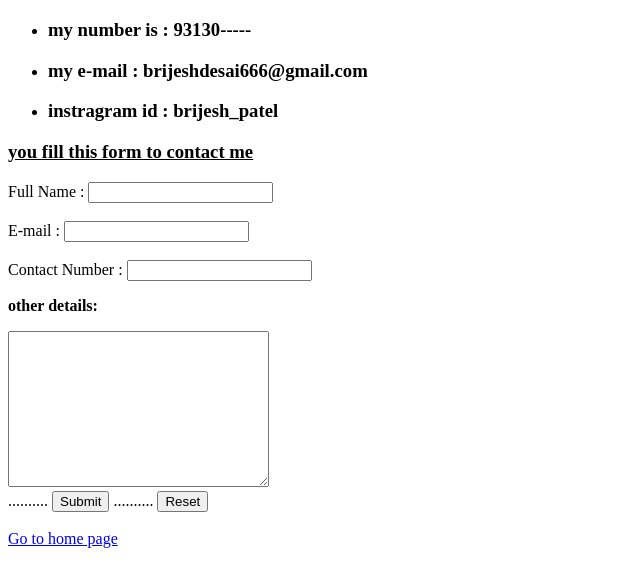
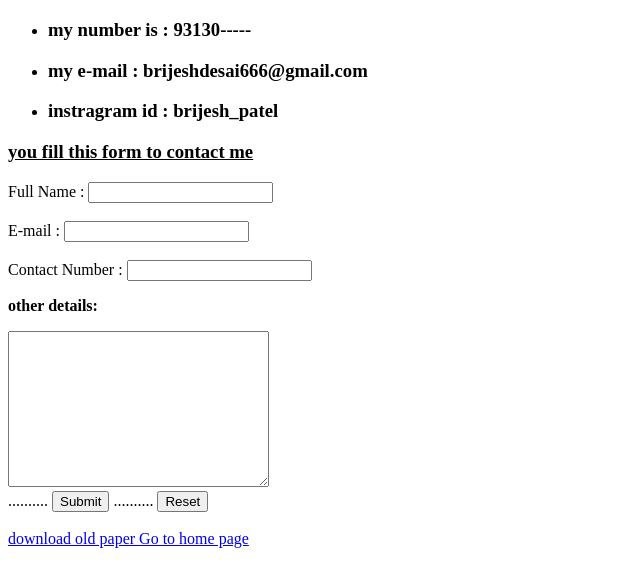
Before and after one commit to brijeshdesai666/first-website, a plain HTML site: page my_contact.html in a window 1280 px wide. Shown: the part 61-648 px from the top of the page, without its empty margins (0-640 px from the left). Drawn offline with Linux system fonts and the light colour scheme.

Commit message:
update 10

```diff
--- a/my_contact.html
+++ b/my_contact.html
@@ -59,6 +59,7 @@
         </table>
     </form>
     <br>
+    <a href="02-08-2022.pdf" download=""> download old paper </a>
     <a href="index.html"> Go to home page</a>
 </body>
 
```
